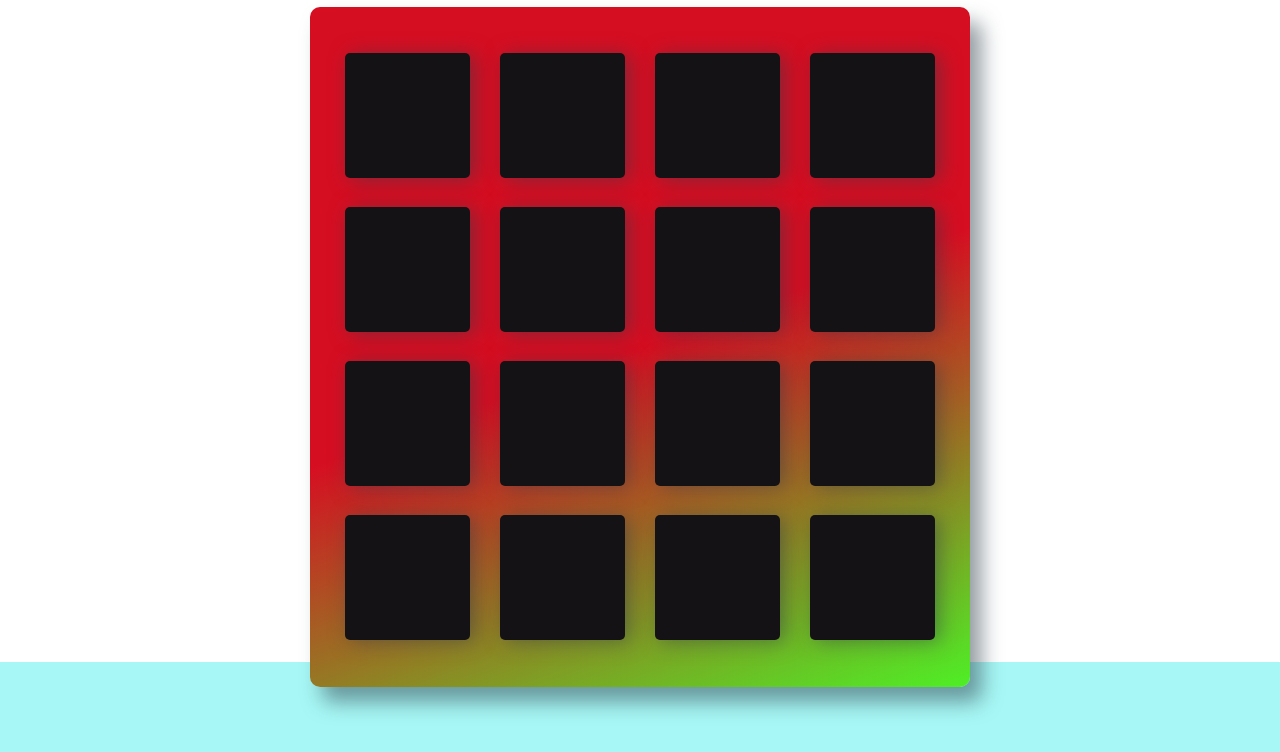
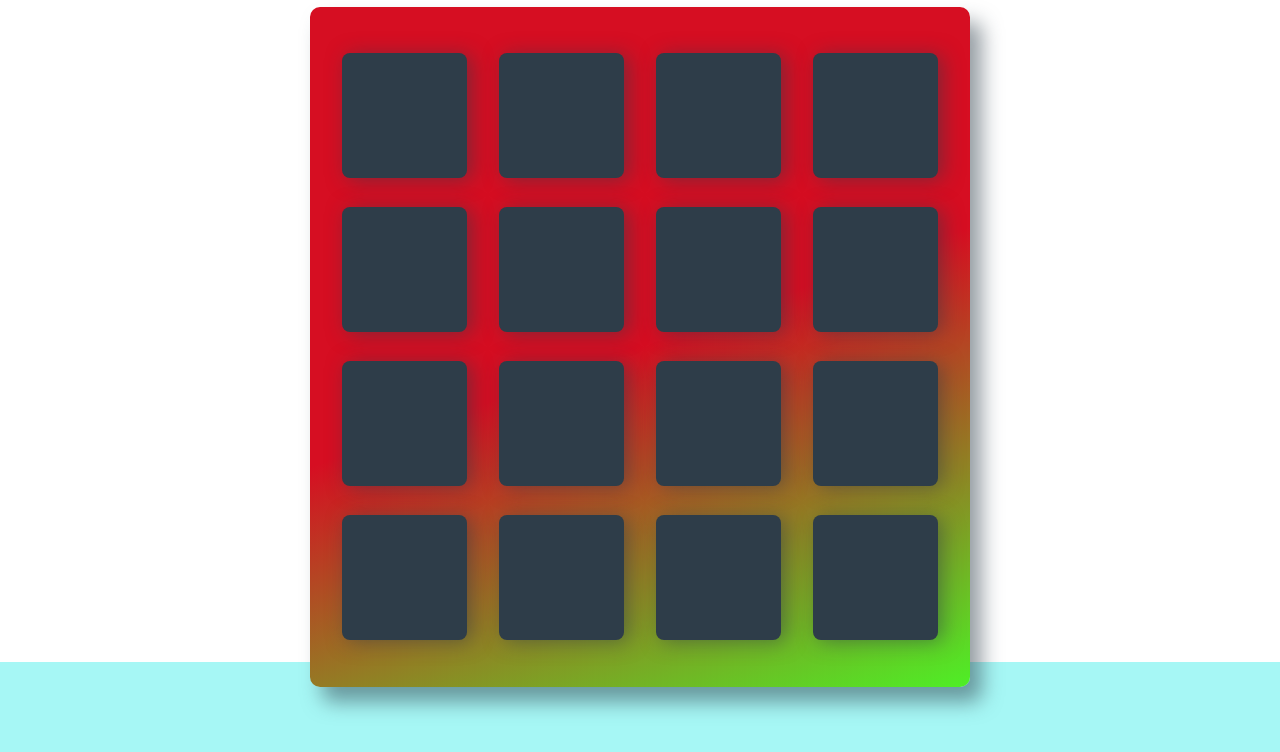
Before and after one commit to shra2197/memory-game, a plain HTML site: page index.html in a window 1280 px wide. Shown: the part 138-890 px from the top of the page. Drawn offline with Linux system fonts and the light colour scheme; a web font is replaced by a local one.

Commit message:
Update app1.css

```diff
--- a/css/app1.css
+++ b/css/app1.css
@@ -54,19 +54,20 @@ h1 {
     margin: 0 0 3em;
 }
 .deck .card {
-	height: 3.7rem;
-	width: 3.7rem;
-	margin: 0.2rem 0.2rem;
-	background: #141214;;
+    height: 125px;
+    width: 125px;
+    background: #2e3d49;
     font-size: 0;
     color: #ffffff;
-	border-radius: 5px;
+    border-radius: 8px;
     cursor: pointer;
     display: flex;
     justify-content: center;
     align-items: center;
     box-shadow: 5px 2px 20px 0 rgba(46, 61, 73, 0.5);
 }
+
+
 
 .deck .card.open {
 	transform: rotateY(0);
```
Lines whose indentation alone changed are shown as unchanged.
